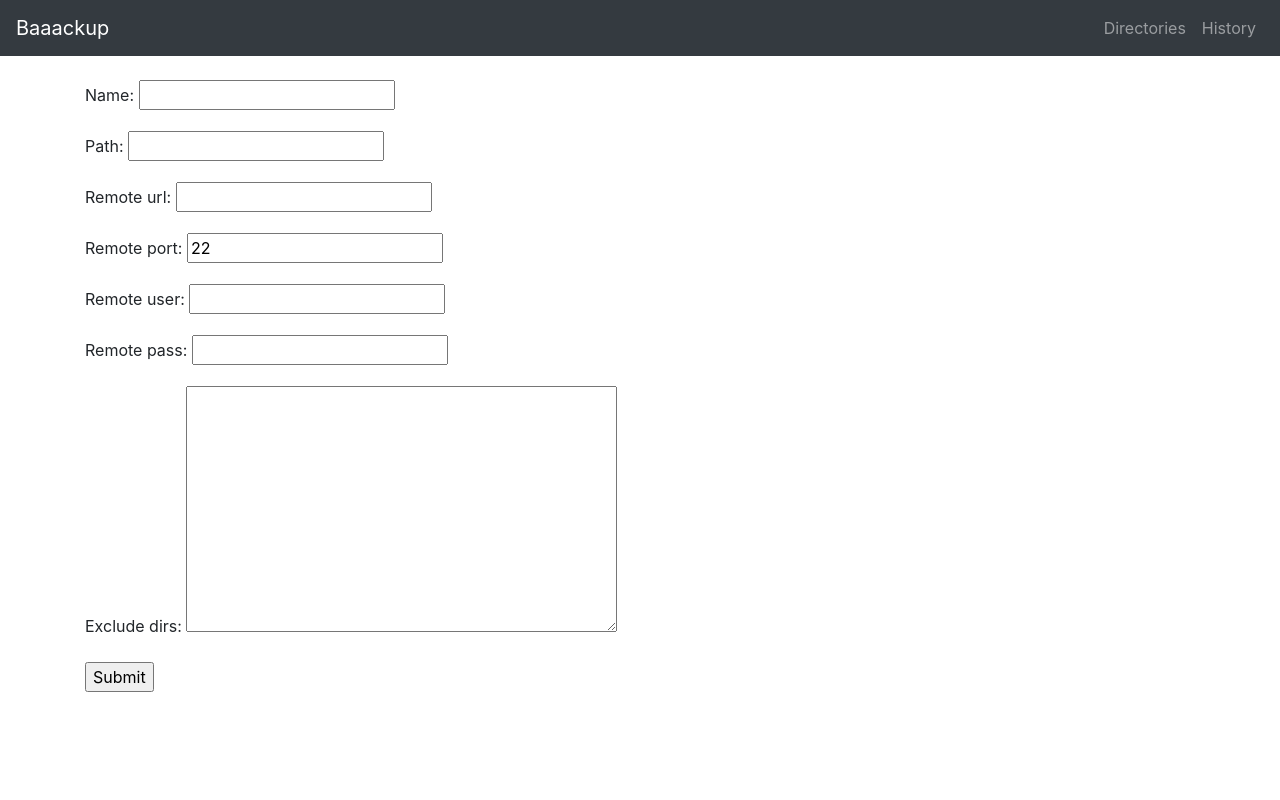
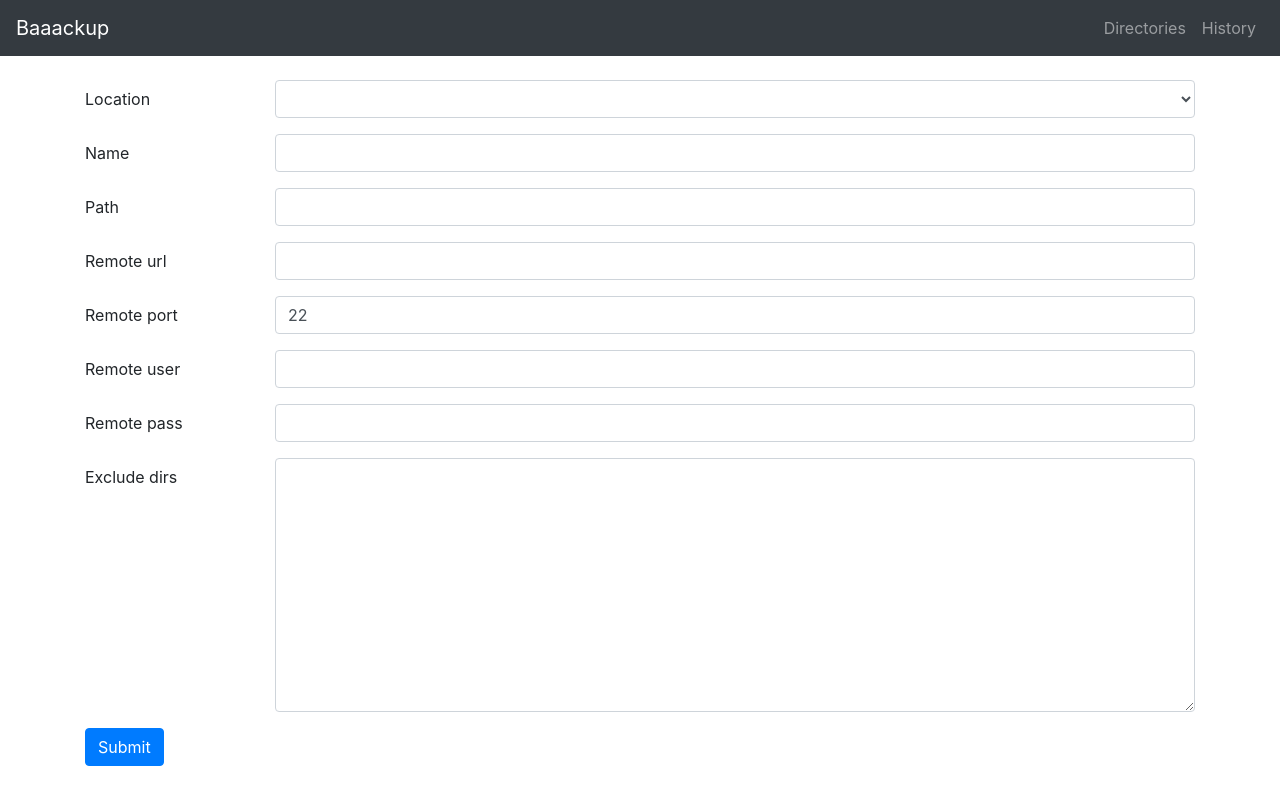
Before and after one commit to bkbilly/Baackup, a Django app: page /add_directory in a window 1280 px wide. Run offline with Django 3.2, Linux system fonts and the light colour scheme; some libraries are stand-ins or nearby versions.

Commit message:
redesign add/edit directories

```diff
--- a/webinterface/forms.py
+++ b/webinterface/forms.py
@@ -24,6 +24,7 @@
                 db_dir = db_dir[0]
                 self.fields['edit_id'].initial = item_id
                 self.fields['name'].initial = db_dir.name
+                self.fields['location'].initial = db_dir.location
                 self.fields['path'].initial = db_dir.path
                 self.fields['remote_url'].initial = db_dir.remote_url
                 self.fields['remote_port'].initial = db_dir.remote_port
--- a/webinterface/templates/webinterface/addDirectory.html
+++ b/webinterface/templates/webinterface/addDirectory.html
@@ -3,11 +3,93 @@
 {% block content %}
 
 
+
 <form action="/add_directory" method="post">
-    {% csrf_token %}
-    {{ form.as_p }}
-    <input type="submit" value="Submit">
+  {% csrf_token %}
+  <input readonly type="hidden" class="form-control" id="{{ form.edit_id.id_for_label }}" name="{{ form.edit_id.html_name }}" value="{{ form.edit_id.value | default_if_none:'' }}">
+  <div class="form-group row" id="group_{{ form.location.id_for_label }}">
+    <label for="{{ form.location.id_for_label }}" class="col-sm-2 col-form-label">{{ form.location.label }}</label>
+    <div class="col-sm-10">
+      <select class="form-control" id="{{ form.location.id_for_label }}", name="{{ form.location.html_name }}">
+        <option value="local">Local</option>
+        <option value="remote">Remote</option>
+      </select>
+    </div>
+  </div>
+  <div class="form-group row" id="group_{{ form.name.id_for_label }}">
+    <label for="{{ form.name.id_for_label }}" class="col-sm-2 col-form-label">{{ form.name.label }}</label>
+    <div class="col-sm-10">
+      <input type="text" class="form-control" id="{{ form.name.id_for_label }}" name="{{ form.name.html_name }}" value="{{ form.name.value | default_if_none:'' }}">
+    </div>
+  </div>
+  <div class="form-group row" id="group_{{ form.path.id_for_label }}">
+    <label for="{{ form.path.id_for_label }}" class="col-sm-2 col-form-label">{{ form.path.label }}</label>
+    <div class="col-sm-10">
+      <input type="text" class="form-control" id="{{ form.path.id_for_label }}" name="{{ form.path.html_name }}" value="{{ form.path.value | default_if_none:'' }}">
+    </div>
+  </div>
+  <div class="form-group row" id="group_{{ form.remote_url.id_for_label }}">
+    <label for="{{ form.remote_url.id_for_label }}" class="col-sm-2 col-form-label">{{ form.remote_url.label }}</label>
+    <div class="col-sm-10">
+      <input type="text" class="form-control" id="{{ form.remote_url.id_for_label }}" name="{{ form.remote_url.html_name }}" value="{{ form.remote_url.value | default_if_none:'' }}">
+    </div>
+  </div>
+  <div class="form-group row" id="group_{{ form.remote_port.id_for_label }}">
+    <label for="{{ form.remote_port.id_for_label }}" class="col-sm-2 col-form-label">{{ form.remote_port.label }}</label>
+    <div class="col-sm-10">
+      <input type="number" class="form-control" id="{{ form.remote_port.id_for_label }}" name="{{ form.remote_port.html_name }}" value="{{ form.remote_port.value | default_if_none:'22' }}">
+    </div>
+  </div>
+  <div class="form-group row" id="group_{{ form.remote_user.id_for_label }}">
+    <label for="{{ form.remote_user.id_for_label }}" class="col-sm-2 col-form-label">{{ form.remote_user.label }}</label>
+    <div class="col-sm-10">
+      <input type="text" class="form-control" id="{{ form.remote_user.id_for_label }}" name="{{ form.remote_user.html_name }}" value="{{ form.remote_user.value | default_if_none:'' }}">
+    </div>
+  </div>
+  <div class="form-group row" id="group_{{ form.remote_pass.id_for_label }}">
+    <label for="{{ form.remote_pass.id_for_label }}" class="col-sm-2 col-form-label">{{ form.remote_pass.label }}</label>
+    <div class="col-sm-10">
+      <input type="password" class="form-control" id="{{ form.remote_pass.id_for_label }}" name="{{ form.remote_pass.html_name }}" value="{{ form.remote_pass.value | default_if_none:'' }}">
+    </div>
+  </div>
+  <div class="form-group row" id="group_{{ form.exclude_dirs.id_for_label }}">
+    <label for="{{ form.exclude_dirs.id_for_label }}" class="col-sm-2 col-form-label">{{ form.exclude_dirs.label }}</label>
+    <div class="col-sm-10">
+      <textarea class="form-control" id="{{ form.exclude_dirs.id_for_label }}" name="{{ form.exclude_dirs.html_name }}" rows="10">{{ form.exclude_dirs.value  | default_if_none:''}}</textarea>
+    </div>
+  </div>
+  <button type="submit" class="btn btn-primary">Submit</button>
 </form>
+<p>
+
+
+
+<script>
+
+
+  $(function () {
+    $( "#{{ form.location.id_for_label }}" ).change(function() {
+      path_location = $("#{{ form.location.id_for_label }}").val();
+      if (path_location === 'local') {
+        $("#group_{{ form.remote_url.id_for_label }}").hide();
+        $("#group_{{ form.remote_port.id_for_label }}").hide();
+        $("#group_{{ form.remote_user.id_for_label }}").hide();
+        $("#group_{{ form.remote_pass.id_for_label }}").hide();
+      } else {
+        $("#group_{{ form.remote_url.id_for_label }}").show();
+        $("#group_{{ form.remote_port.id_for_label }}").show();
+        $("#group_{{ form.remote_user.id_for_label }}").show();
+        $("#group_{{ form.remote_pass.id_for_label }}").show();
+      }
+    });
+
+    $("#{{ form.location.id_for_label }}").val("{{ form.location.value }}").change();
+
+  });
+
+</script>
+
+
 
 
 {% endblock %}
--- a/webinterface/views.py
+++ b/webinterface/views.py
@@ -131,12 +131,9 @@
         # create a form instance and populate it with data from the request:
         form = AddDirectoryForm(data=request.POST)
         # check whether it's valid:
+        print(form.is_valid())
         if form.is_valid():
             form.cleaned_data['backup_type'] = 'folder'
-            if form.cleaned_data['remote_url'] == '':
-                form.cleaned_data['location'] = 'local'
-            else:
-                form.cleaned_data['location'] = 'remote'
             if form.cleaned_data['remote_port'] is None:
                 form.cleaned_data['remote_port'] = 22
             excluded = form.cleaned_data['exclude_dirs']
```
